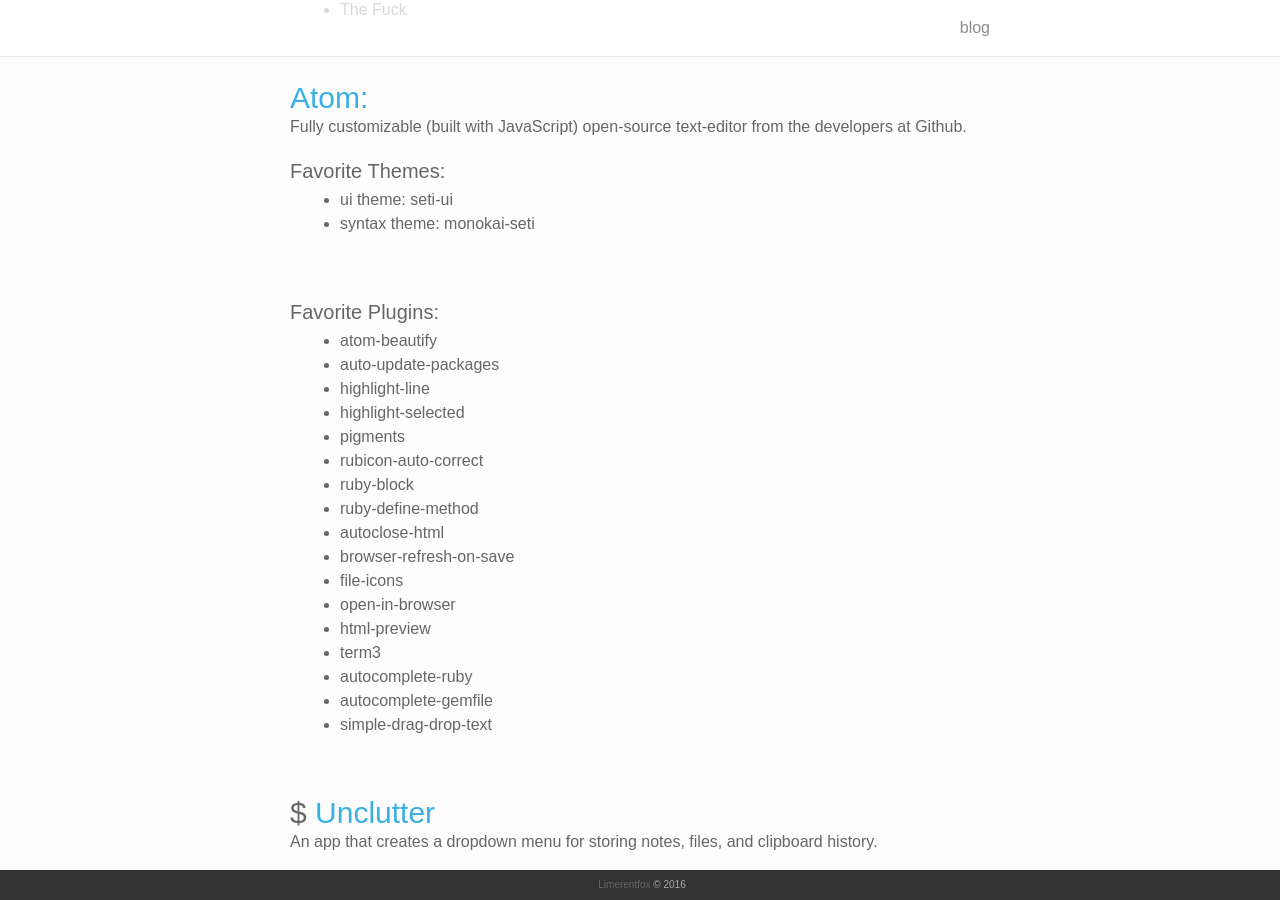
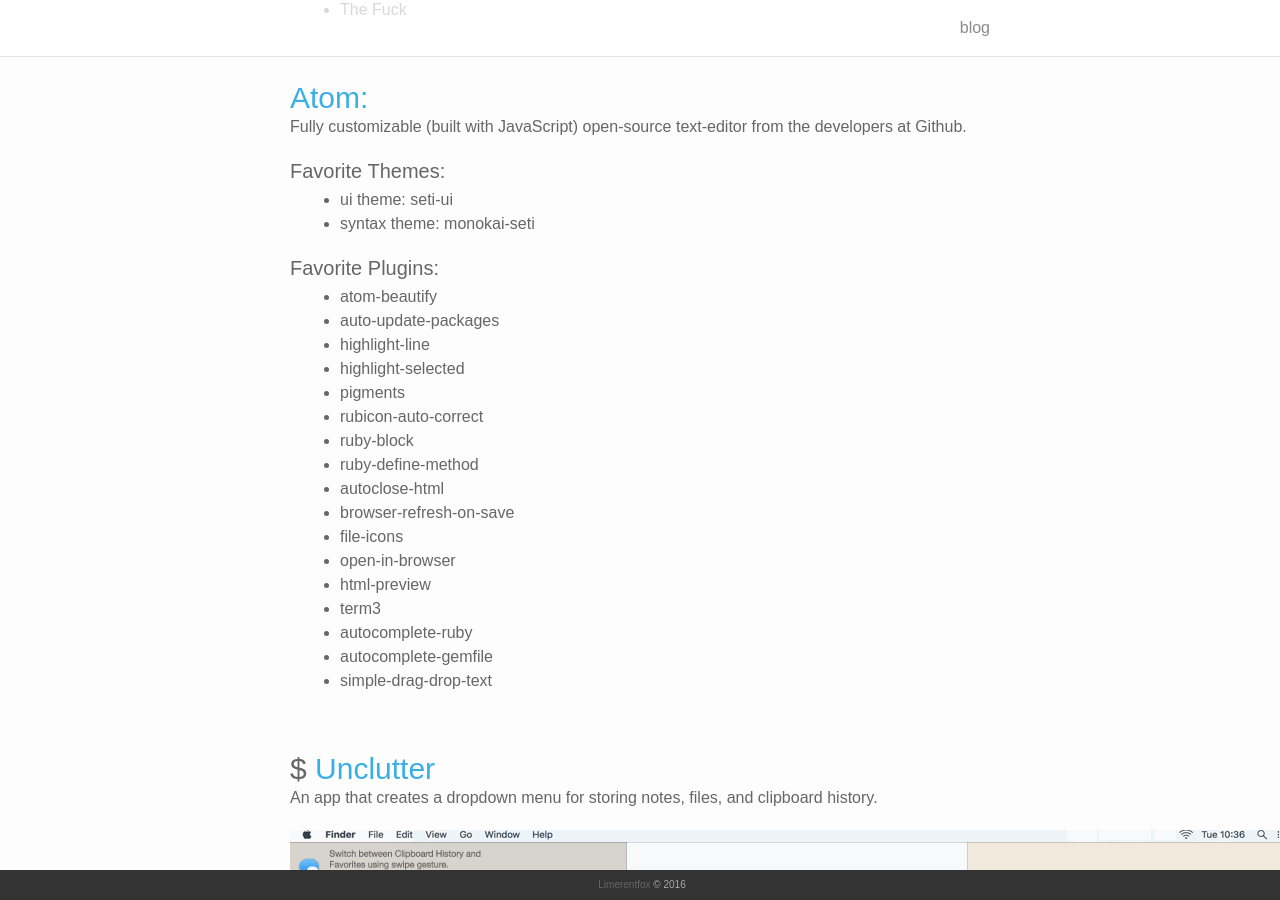
Before and after one commit to limerentfox/cultivating-awesome, a Jekyll site: the page built from _posts/2016-12-20-dev-toolkit.markdown, in a window 1280 px wide and 900 px high, scrolled down 1129 px. Built offline with Jekyll 4.4.1, drawn with Linux system fonts in a browser that asks for light colours; nearby versions of some CDN libraries.

Commit message:
fixed url

```diff
--- a/_config.yml
+++ b/_config.yml
@@ -4,7 +4,7 @@
 description: > # this means to ignore newlines until "baseurl:"
   Musings From a Caffeine Addicted Curator
 baseurl:  /cultivating-awesome/
-url:  # the base hostname & protocol for your site
+url:  https://www.limerentfox.github.io
 twitter_username: limerentfox
 github_username:  limerentfox
 
--- a/_posts/2016-12-20-dev-toolkit.markdown
+++ b/_posts/2016-12-20-dev-toolkit.markdown
@@ -42,7 +42,7 @@
 * ui theme: seti-ui
 * syntax theme: monokai-seti
 
-<br>
+
 
 #### Favorite Plugins:
 * atom-beautify
```
